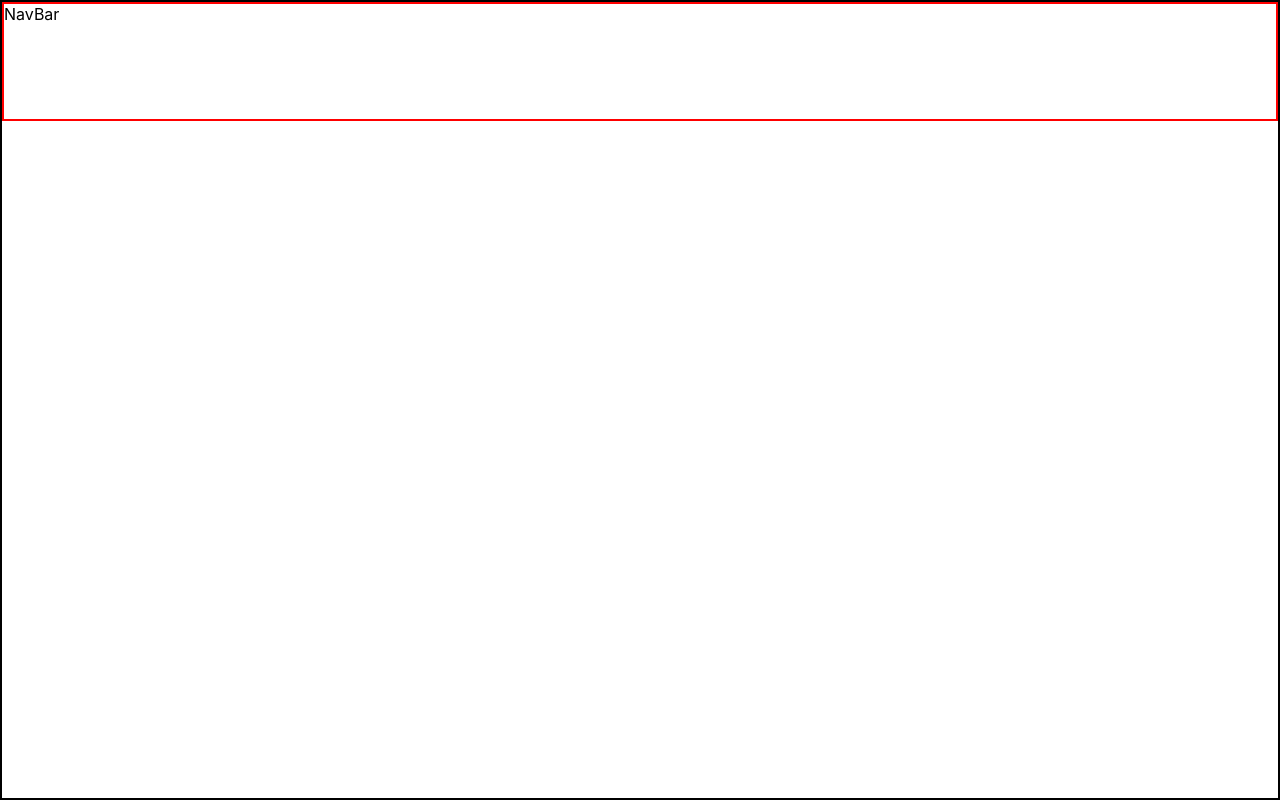
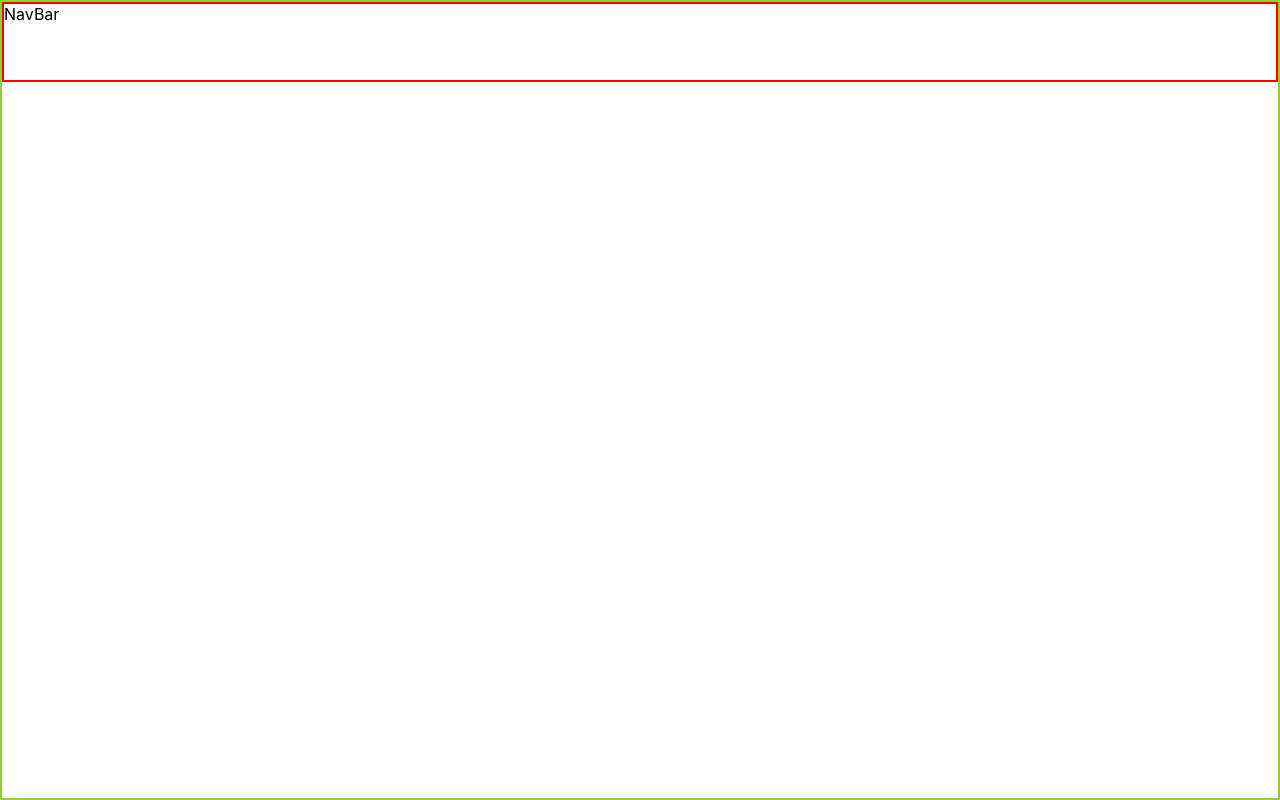
Before and after one commit to SBastos800/makeupapp, a React app: page / in a window 1280 px wide. Built offline with nearby package versions, Linux system fonts and the light colour scheme.

Commit message:
positioning of the NavBar in relation to the app

```diff
--- a/src/components/NavBar/NavBar.module.scss
+++ b/src/components/NavBar/NavBar.module.scss
@@ -1,5 +1,5 @@
 .navBarWrapper {
-    height: 15%;
+    height: 10%;
     width: 100%;
     border: 2px solid red;
 }
--- a/src/containers/App/App.module.scss
+++ b/src/containers/App/App.module.scss
@@ -5,7 +5,7 @@
 }
 
 .app {
-  border: 2px solid black;
+  border: 2px solid yellowgreen;
   height: 100vh;
   width: 100vw;
 }
--- a/src/routes/router.module.scss
+++ b/src/routes/router.module.scss
@@ -1,5 +1,5 @@
 .container {
     width: 100%;
-    height: 75%;
+    height: 80%;
     border: 2px solid green;
 }
```
